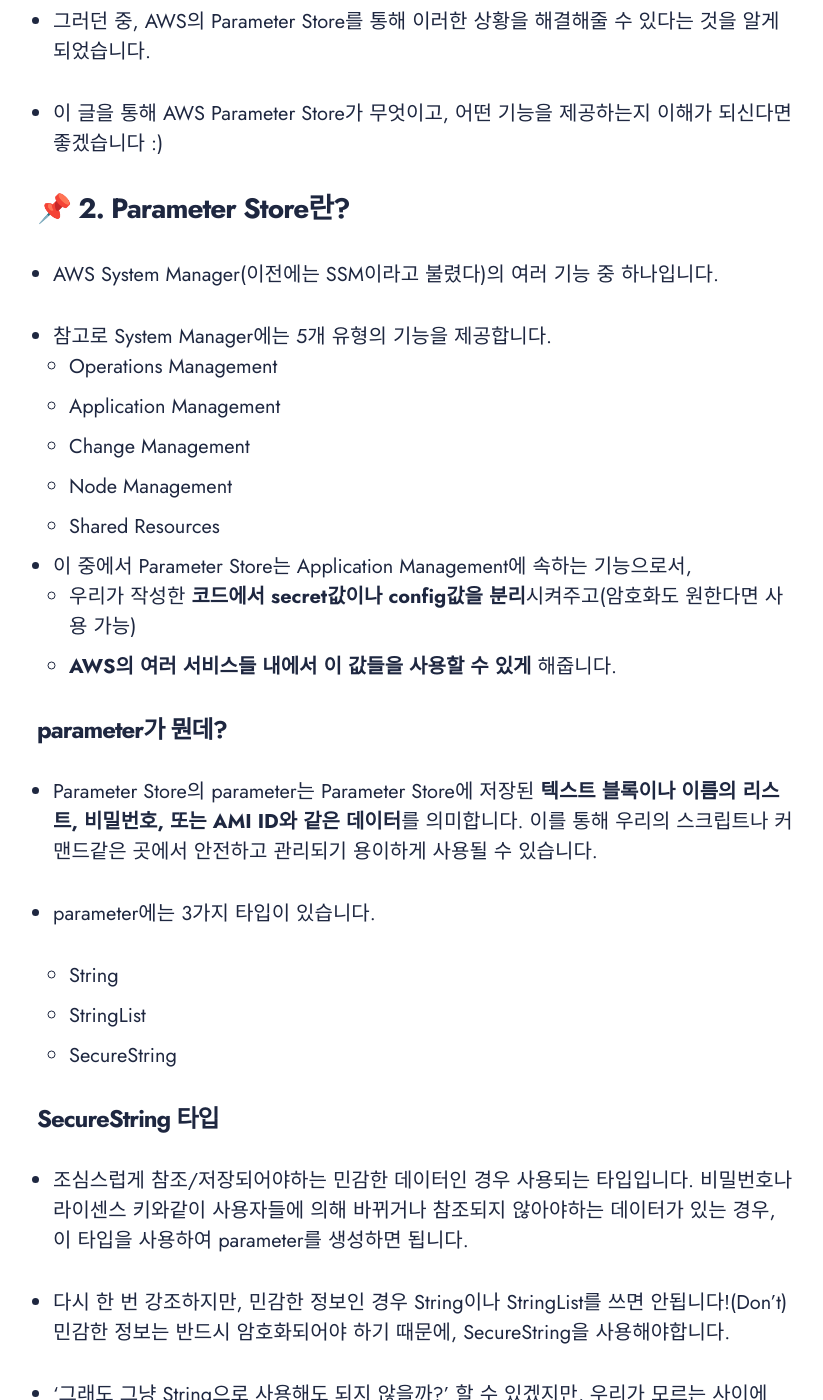
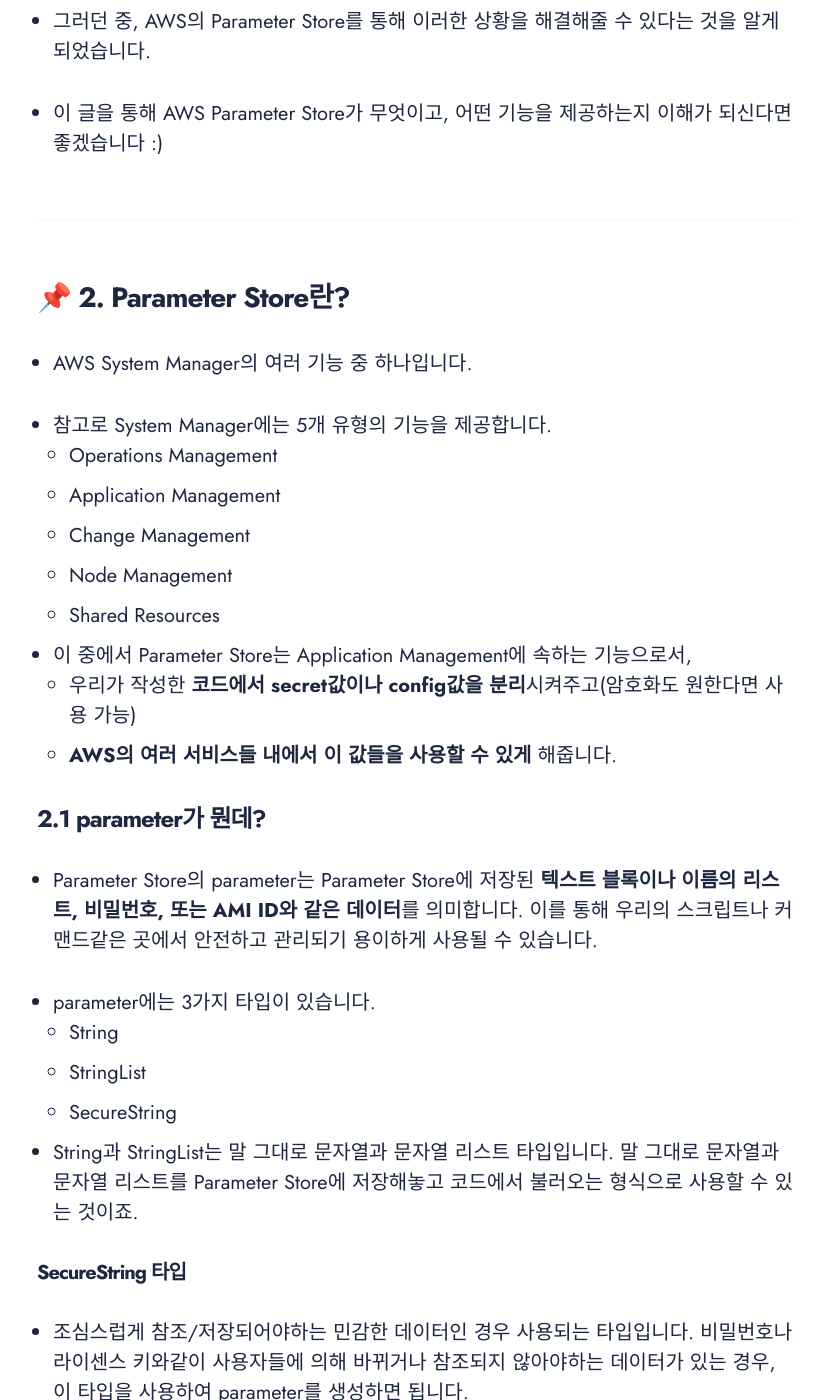
Before and after one commit to itmobrain/itmobrain.github.io, a Jekyll site: the page built from _posts/2021-08-10-aws-ssm-parameter-store.md, in a window 1280 px wide and 1400 px high, scrolled down 1116 px. Shown: the whole window, without its empty margins (223-1046 px from the left). Built offline with Jekyll 4.4.1, drawn with Linux system fonts in a browser that asks for light colours; nearby versions of some CDN libraries.

Commit message:
AWS Parameter Store 내용 수정(2)

```diff
--- a/_posts/2021-08-10-aws-ssm-parameter-store.md
+++ b/_posts/2021-08-10-aws-ssm-parameter-store.md
@@ -23,8 +23,10 @@
 
 - 이 글을 통해 AWS Parameter Store가 무엇이고, 어떤 기능을 제공하는지 이해가 되신다면 좋겠습니다 :)
 
+***
+
 ## 📌 2. Parameter Store란?
-- AWS System Manager(이전에는 SSM이라고 불렸다)의 여러 기능 중 하나입니다.
+- AWS System Manager의 여러 기능 중 하나입니다.
 
 - 참고로 System Manager에는 5개 유형의 기능을 제공합니다.
   - Operations Management
@@ -33,12 +35,13 @@
   - Node Management
   - Shared Resources
 
+
 - 이 중에서 Parameter Store는 Application Management에 속하는 기능으로서,
     - 우리가 작성한 **코드에서 secret값이나 config값을 분리**시켜주고(암호화도 원한다면 사용 가능)
     - **AWS의 여러 서비스들 내에서 이 값들을 사용할 수 있게** 해줍니다.
 
 
-### parameter가 뭔데?
+### 2.1 parameter가 뭔데?
 - Parameter Store의 parameter는 Parameter Store에 저장된 **텍스트 블록이나 이름의 리스트, 비밀번호, 또는 AMI ID와 같은 데이터**를 의미합니다. 이를 통해 우리의 스크립트나 커맨드같은 곳에서 안전하고 관리되기 용이하게 사용될 수 있습니다.
 
 - parameter에는 3가지 타입이 있습니다.
@@ -46,7 +49,9 @@
     - StringList
     - SecureString
 
-### SecureString 타입
+- String과 StringList는 말 그대로 문자열과 문자열 리스트 타입입니다. 말 그대로 문자열과 문자열 리스트를 Parameter Store에 저장해놓고 코드에서 불러오는 형식으로 사용할 수 있는 것이죠.
+
+#### SecureString 타입
 - 조심스럽게 참조/저장되어야하는 민감한 데이터인 경우 사용되는 타입입니다. 비밀번호나 라이센스 키와같이 사용자들에 의해 바뀌거나 참조되지 않아야하는 데이터가 있는 경우, 이 타입을 사용하여 parameter를 생성하면 됩니다.
 
 - 다시 한 번 강조하지만, 민감한 정보인 경우 String이나 StringList를 쓰면 안됩니다!(Don't) 민감한 정보는 반드시 암호화되어야 하기 때문에, SecureString을 사용해야합니다.
@@ -59,6 +64,7 @@
 
 - 다양한 AWS 내의 서비스에서 사용될 수 있다. 심지어는 람다에서도 사용될 수 있다!
 
+***
 
 ## 📌 3. 사용해보기
 > python 코드 내에서의 사용을 예시로 설명합니다.
```
